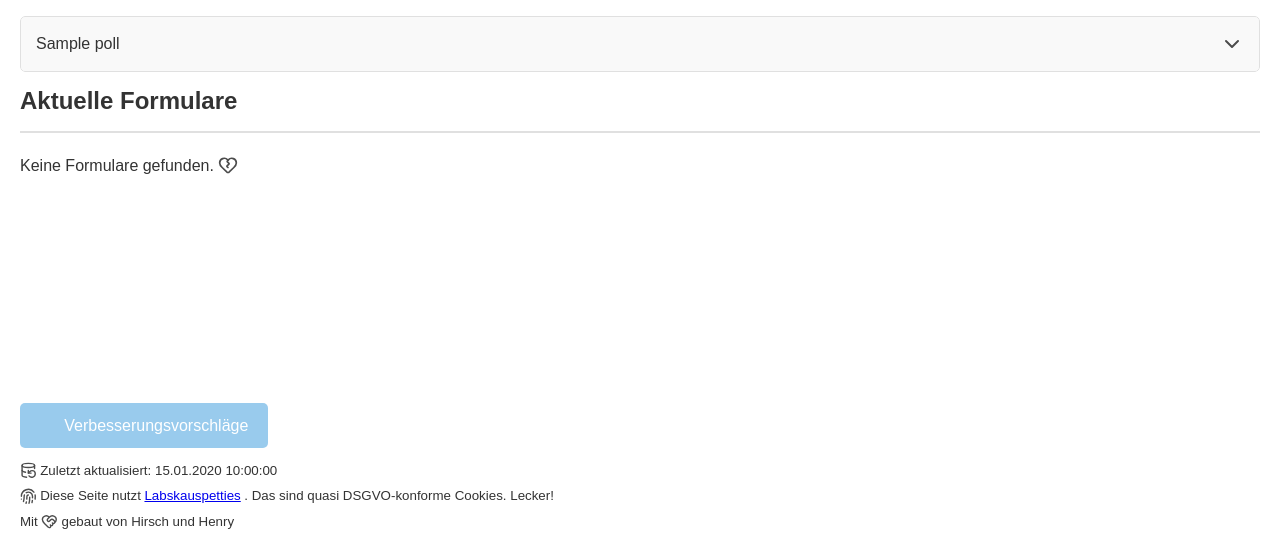
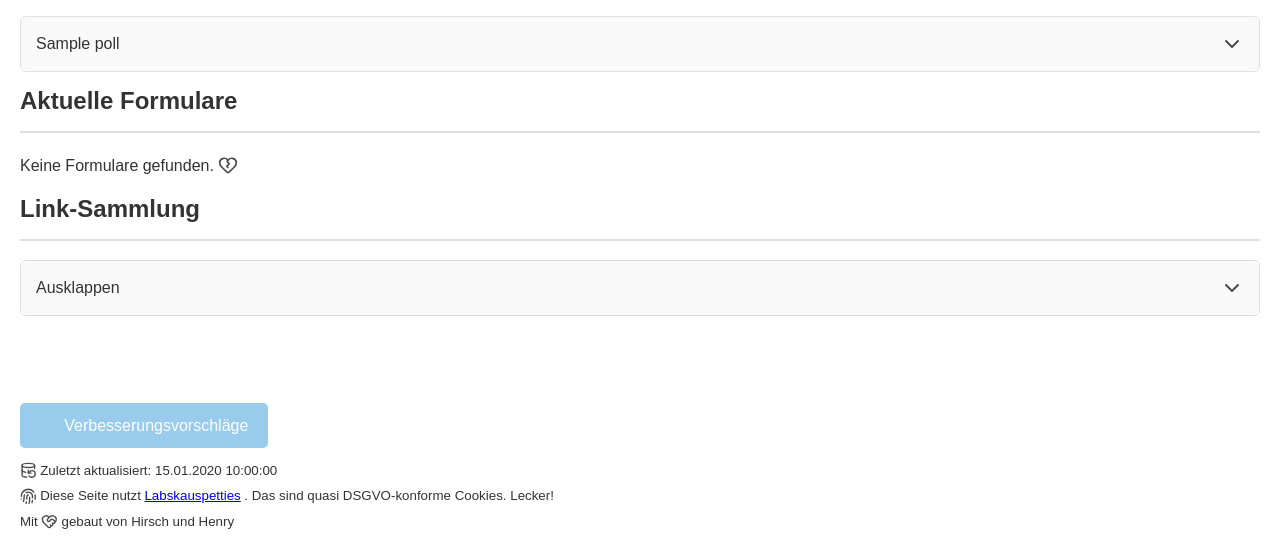
Before and after one commit to AkaBlas/akalisten, a Python web app: template akalisten/template/index.j2 in a window 1280 px wide. Shown: the part 256-800 px from the top of the page. Run offline with Jinja, Linux system fonts and the light colour scheme; the template is opened without the code that fills it: most values are stand-ins (such as "Sample title", 1, 10 or a date in 2020); some libraries are stand-ins or nearby versions.

Commit message:
Add Link Collection

```diff
--- a/akalisten/template/index.j2
+++ b/akalisten/template/index.j2
@@ -1,4 +1,5 @@
 {% from 'render_forms.j2' import render_forms %}
+{% from 'render_links.j2' import render_links %}
 {% from 'render_muckenlisten.j2' import render_muckenlisten %}
 {% from 'render_polls.j2' import render_polls %}
 <!DOCTYPE html>
@@ -74,6 +75,10 @@
                 </span>
             </p>
         {% endif %}
+        {% if links %}
+            <h2>Link-Sammlung</h2>
+            {{ render_links(links) }}
+        {% endif %}
     </div>
     <footer>
         <div>
--- /dev/null
+++ b/akalisten/template/render_link.j2
@@ -0,0 +1,41 @@
+{% macro render_link(link) %}
+    <p>
+        <b>
+            {{ link.html_title }}
+        </b>
+    </p>
+    <div class="link-info">
+    <div class="links-container">
+        {% if link.basic_url %}
+            <a href="{{ link.basic_url }}" target="_blank" rel="noopener noreferrer"
+               class="pseudo-button links-entry">
+                <div class="icon-text">
+                    <i data-lucide="{{ link.icon }}" class="lucide-icon"></i>
+                    {% if link.login_url %}
+                        <span>Öffnen ohne AkaCloud-Account</span>
+                    {% else %}
+                        <span>Öffnen</span>
+                    {% endif %}
+                </div>
+            </a>
+        {% endif %}
+        {% if link.login_url %}
+            <a href="{{ link.login_url }}" target="_blank" rel="noopener noreferrer"
+               class="pseudo-button links-entry">
+                <div class="icon-text">
+                    <i data-lucide="{{ link.icon }}" class="lucide-icon"></i>
+                    <span>Öffnen mit AkaCloud-Account</span>
+                </div>
+            </a>
+        {% endif %}
+    </div>
+    {% if link.html_description %}
+        <p>
+            <span class="icon-text">
+                <i data-lucide="info" class="lucide-icon lg"></i>
+                {{ link.html_description }}
+            </span>
+        </p>
+    {% endif %}
+    </div>
+{% endmacro %}
--- /dev/null
+++ b/akalisten/template/render_links.j2
@@ -0,0 +1,19 @@
+{% from 'render_link.j2' import render_link %}
+{% macro render_links(links) %}
+    <div class="accordion" data-state="closed">
+        <button class="accordion-header" aria-expanded="false"
+                aria-controls="links-accordion">
+            Ausklappen
+            <i data-lucide="chevron-down" class="lucide-icon lg accordion-icon"></i>
+        </button>
+        <div class="accordion-content" id="links-accordion" hidden>
+            <ul>
+                {% for link in links %}
+                    <li>
+                        {{ render_link(link) }}
+                    </li>
+                {% endfor %}
+            </ul>
+        </div>
+    </div>
+{% endmacro %}
--- a/akalisten/template/style.css.j2
+++ b/akalisten/template/style.css.j2
@@ -198,6 +198,28 @@ body {
         padding-left: 15px;
         padding-right: 15px;
         margin: 10px 0;
+    }
+
+    #links-accordion .links-entry {
+        width: initial;
+    }
+
+    #links-accordion li {
+        background: var(--accent-background);
+        padding: 0 15px;
+        margin-bottom: 10px;
+    }
+
+    #links-accordion li:last-child {
+        margin-bottom: 0;
+    }
+
+    .link-info {
+        padding-bottom: 15px;
+    }
+
+    .link-info p {
+        margin-bottom: 0;
     }
 
 
```
Also changed, not shown: akalisten/crawl.py (+18 -3 lines), akalisten/models/links.py (added, +30 -0 lines), main.py (+6 -1 lines), 1 other file.
